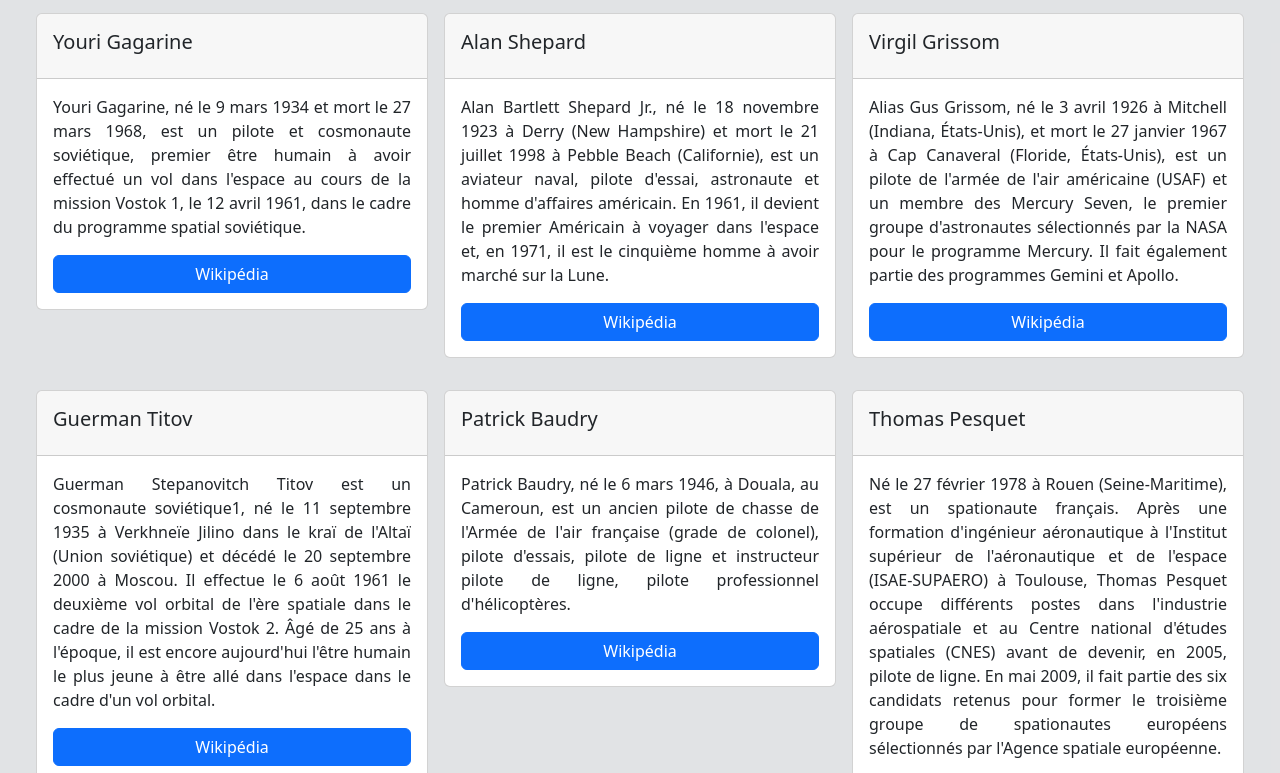
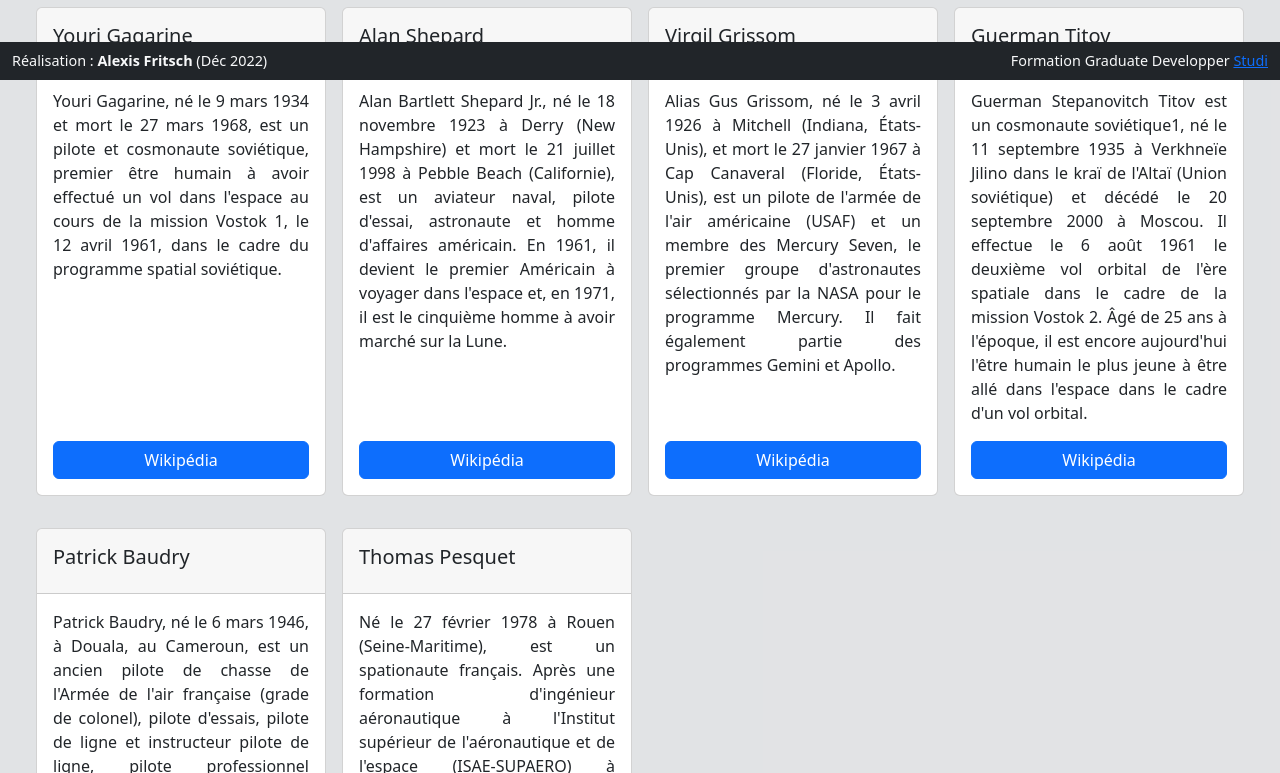
Before and after one commit to Arckanics/Front-end-demo, a website built with Parcel: page src/index.html in a window 1280 px wide. Shown: the part 720-1493 px from the top of the page. Built offline with nearby package versions, Linux system fonts and the light colour scheme.

Commit message:
Adding footer

```diff
--- a/src/index.html
+++ b/src/index.html
@@ -12,14 +12,14 @@
 
 <body data-bs-spy="scroll" data-bs-target="#site-nav" data-bs-offset="0" data-bs-smooth-scroll="true" tabindex="0">
   <!-- Header / Navbar -->
-  <nav class="navbar navbar-expand-lg navbar-dark bg-dark p-4 sticky-top" id="site-nav">
-    <div class="container-fluid">
-      <h1 class="navbar-brand">Pleine lune</h1>
+  <nav class="navbar navbar-expand-lg navbar-dark bg-dark sticky-top p-3 fs-4" id="site-nav">
+    <section class="container-xxl ">
+      <a class="navbar-brand fw-bold fs-3 flex-grow-1" href="/">Pleine lune</a>
       <button class="navbar-toggler" type="button" data-bs-toggle="collapse" data-bs-target="#navbarNav"
         aria-controls="navbarNav" aria-expanded="false" aria-label="Toggle navigation">
         <span class="navbar-toggler-icon"></span>
       </button>
-      <div class="collapse navbar-collapse" id="navbarNav">
+      <div class="collapse navbar-collapse flex-grow-0" id="navbarNav">
         <ul class="navbar-nav">
           <li class="nav-item">
             <a class="nav-link" href="#Accueil">Accueil</a>
@@ -29,7 +29,7 @@
           </li>
         </ul>
       </div>
-    </div>
+    </section>
   </nav>
   <!-- Accueil -->
   <section id="Accueil" class="container-fluid p-4 bg-light">
@@ -67,14 +67,14 @@
     </section>
   </section>
   <!-- Membres -->
-  <section id="Members" class="container-fluid p-4 bg-secondary" style="--bs-bg-opacity: .2;">
+  <section id="Members" class="container-fluid p-4 bg-secondary pb-5 mb-2" style="--bs-bg-opacity: .2;">
 
     <section class="container-xxl">
       <h1 class="pb-4">Nos Astronautes</h1>
-      <section class="row g-3 justify-content-start">
+      <section class="row row-cols-1 row-cols-xl-4 row-cols-lg-3 row-cols-md-2 row-cols-sm-1 g-3 justify-content-start">
 
-        <div class="col-12 col-md-6 col-xl-4 col-xxl-3 p-2">
-          <div class="card p-0">
+        <div class="col p-2">
+          <div class="card p-0 h-100">
             <div class="card-header p-3 flex-row d-inline-flex">
               <h5 class="card-title">Youri Gagarine</h5>
             </div>
@@ -89,8 +89,8 @@
         </div>
 
 
-        <div class="col-12 col-md-6 col-xl-4 col-xxl-3 p-2">
-          <div class="card p-0">
+        <div class="col p-2">
+          <div class="card p-0 h-100">
             <div class="card-header p-3">
               <h5 class="card-title">Alan Shepard</h5>
             </div>
@@ -104,8 +104,8 @@
           </div>
         </div>
 
-        <div class="col-12 col-md-6 col-xl-4 col-xxl-3 p-2">
-          <div class="card p-0">
+        <div class="col p-2">
+          <div class="card p-0 h-100">
             <div class="card-header p-3">
               <h5 class="card-title">Virgil Grissom</h5>
             </div>
@@ -120,8 +120,8 @@
           </div>
         </div>
 
-        <div class="col-12 col-md-6 col-xl-4 col-xxl-3 p-2">
-          <div class="card p-0">
+        <div class="col p-2">
+          <div class="card p-0 h-100">
             <div class="card-header p-3">
               <h5 class="card-title">Guerman Titov</h5>
             </div>
@@ -137,8 +137,8 @@
           </div>
         </div>
 
-        <div class="col-12 col-md-6 col-xl-4 col-xxl-3 p-2">
-          <div class="card p-0">
+        <div class="col p-2">
+          <div class="card p-0 h-100">
             <div class="card-header p-3">
               <h5 class="card-title">Patrick Baudry</h5>
             </div>
@@ -152,8 +152,8 @@
           </div>
         </div>
 
-        <div class="col-12 col-md-6 col-xl-4 col-xxl-3 p-2">
-          <div class="card p-0">
+        <div class="col p-2">
+          <div class="card p-0 h-100">
             <div class="card-header p-3">
               <h5 class="card-title">Thomas Pesquet</h5>
             </div>
@@ -175,6 +175,20 @@
       </section>
     </section>
   </section>
+
+  <section class="container-fluid fixed-bottom p-2 bg-dark text-light" id="footer">
+    <section class="container-xxl px-1">
+      <section class="row flex-nowrap justify-content-between">
+        <div class="col flex-grow-1 text-nowrap">
+          Réalisation : <span class="fw-bold">Alexis Fritsch</span> (Déc 2022)
+        </div>
+        <div class="col flex-grow-2 text-nowrap text-end">
+          Formation Graduate Developper
+          <a href="http://www.studi.com" target="_blank" rel="noopener noreferrer">Studi</a>
+        </div>
+      </section>
+    </section>
+  </section>
 </body>
 
 </html>
--- a/src/scss/styles.scss
+++ b/src/scss/styles.scss
@@ -8,3 +8,15 @@ html {
 .text-justify {
   text-align: justify;
 }
+
+#footer {
+  font-size: 62%;
+  letter-spacing: -0.3px;
+}
+
+@media screen and (min-width: 768px) {
+  #footer {
+    letter-spacing: 0;
+    font-size: 90%;
+  }
+}
```
